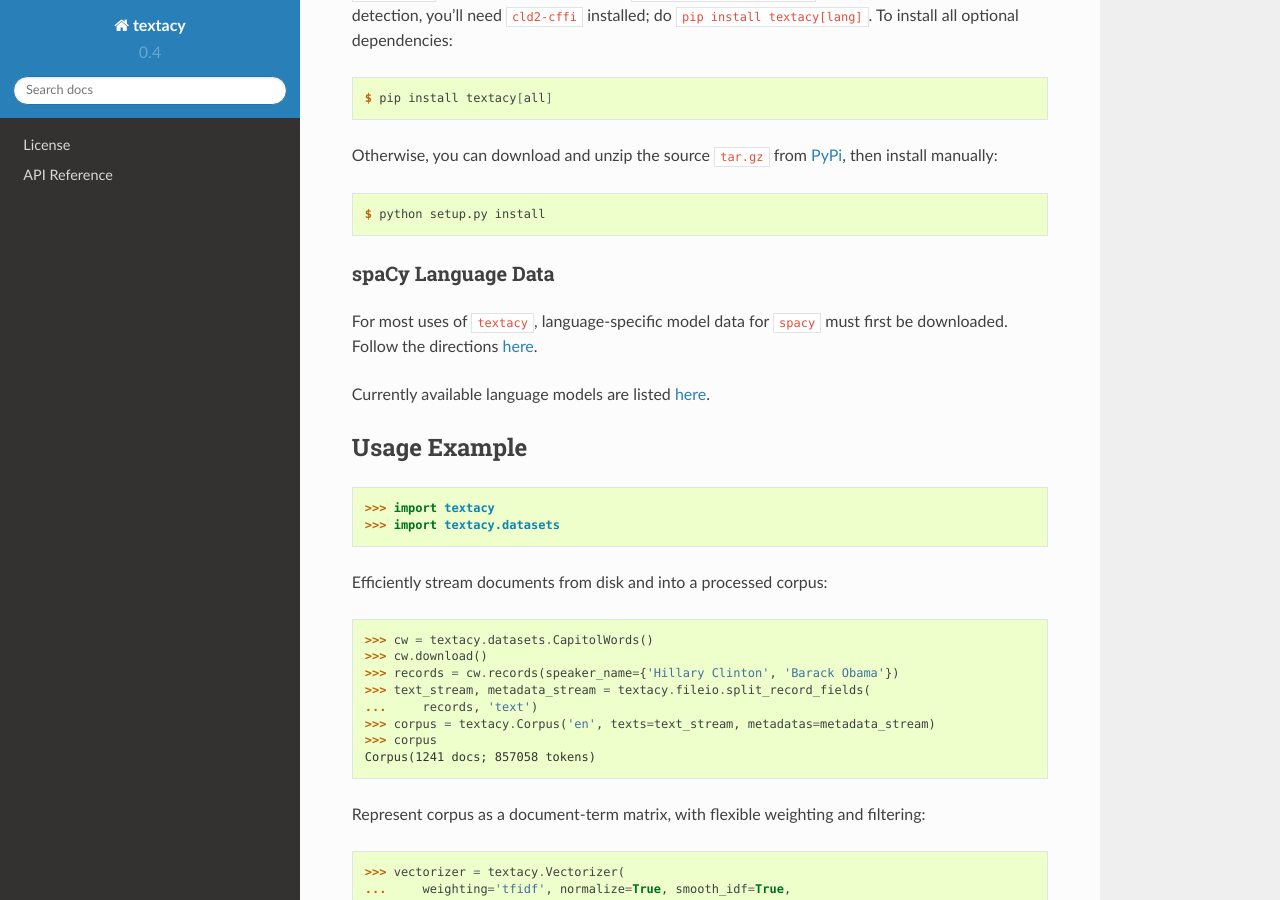
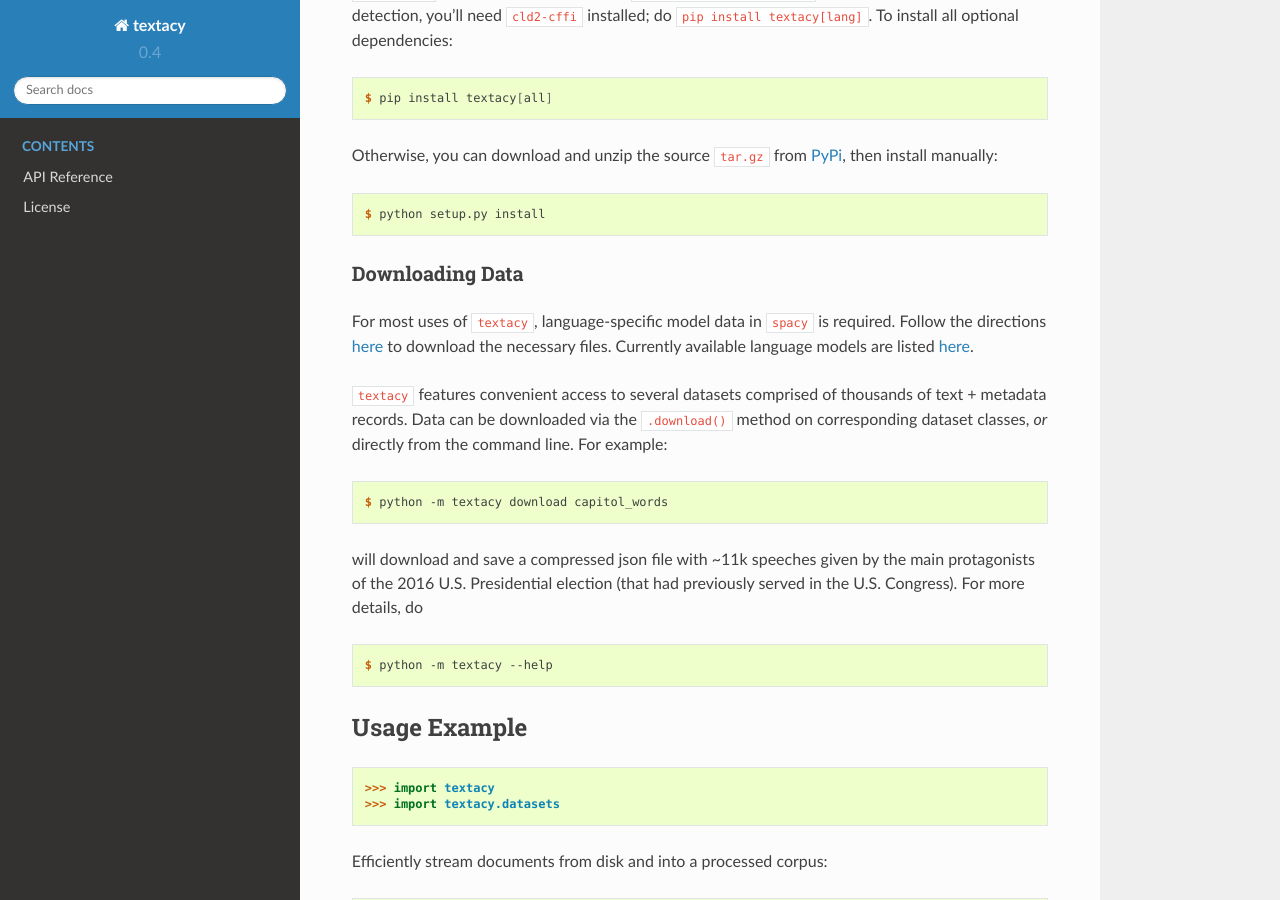
Before and after one commit to chartbeat-labs/textacy, a Sphinx documentation site: the page built from docs/source/index.rst, in a window 1280 px wide and 900 px high, scrolled down 1300 px. Built offline with Sphinx 7.4.7 and the Read the Docs theme 2.0.0, drawn with Linux system fonts in a browser that asks for light colours; some of the changed text lies outside the part shown.

Commit message:
Tweak docs, and add section on using textacy CLI

```diff
--- a/README.rst
+++ b/README.rst
@@ -25,13 +29,18 @@ Features
 
 - Stream text, json, csv, and spaCy binary data to and from disk
 - Clean and normalize raw text, *before* analyzing it
-- Explore a variety of included datasets, with both text data and metadata from Congressional speeches to historical literature to Reddit comments
-- Access and filter basic linguistic elements, such as words and ngrams, noun chunks and sentences
-- Extract named entities, acronyms and their definitions, direct quotations, key terms, and more from documents
+- Explore a variety of included datasets, with both text data and metadata from
+  Congressional speeches to historical literature to Reddit comments
+- Access and filter basic linguistic elements, such as words and ngrams, noun
+  chunks and sentences
+- Extract named entities, acronyms and their definitions, direct quotations,
+  key terms, and more from documents
 - Compare strings, sets, and documents by a variety of similarity metrics
 - Transform documents and corpora into vectorized and semantic network representations
-- Train, interpret, visualize, and save ``sklearn``-style topic models using LSA, LDA, or NMF methods
-- Identify a text's language, display key words in context (KWIC), true-case words, and navigate a parse tree
+- Train, interpret, visualize, and save ``sklearn``-style topic models using
+  LSA, LDA, or NMF methods
+- Identify a text's language, display key words in context (KWIC), true-case words,
+  and navigate a parse tree
 
 ... and more!
 
@@ -59,25 +68,49 @@ or ``conda``:
 
     $ conda install -c conda-forge textacy
 
-**Note:** If you use ``pip``, some dependencies have been made optional, because they can be difficult to install and/or are only needed in certain uses cases. To use visualization functions, you'll need ``matplotlib`` installed; you can do so via ``pip install textacy[viz]``. For automatic language detection, you'll need ``cld2-cffi`` installed; do ``pip install textacy[lang]``. To install all optional dependencies:
+**Note:** If you use ``pip``, some dependencies have been made optional, because
+they can be difficult to install and/or are only needed in certain uses cases.
+To use visualization functions, you'll need ``matplotlib`` installed; you can do
+so via ``pip install textacy[viz]``. For automatic language detection, you'll
+need ``cld2-cffi`` installed; do ``pip install textacy[lang]``. To install all
+optional dependencies:
 
 .. code-block:: console
 
     $ pip install textacy[all]
 
-Otherwise, you can download and unzip the source ``tar.gz`` from  PyPi_, then install manually:
+Otherwise, you can download and unzip the source ``tar.gz`` from  PyPi_,
+then install manually:
 
 .. code-block:: console
 
     $ python setup.py install
 
 
-spaCy Language Data
-~~~~~~~~~~~~~~~~~~~
+Downloading Data
+~~~~~~~~~~~~~~~~
 
-For most uses of ``textacy``, language-specific model data for ``spacy`` must first be downloaded. Follow the directions `here <https://spacy.io/docs/usage/models>`_.
+For most uses of ``textacy``, language-specific model data in ``spacy`` is
+required. Follow the directions `here <https://spacy.io/docs/usage/models>`_
+to download the necessary files. Currently available language models are listed
+`here <https://spacy.io/usage/models#section-available>`_.
 
-Currently available language models are listed `here <https://spacy.io/docs/api/language-models>`_.
+``textacy`` features convenient access to several datasets comprised of thousands
+of text + metadata records. Data can be downloaded via the ``.download()`` method
+on corresponding dataset classes, *or* directly from the command line.
+For example:
+
+.. code-block:: console
+
+    $ python -m textacy download capitol_words
+
+will download and save a compressed json file with ~11k speeches given by the
+main protagonists of the 2016 U.S. Presidential election (that had previously
+served in the U.S. Congress). For more details, do
+
+.. code-block:: console
+
+    $ python -m textacy --help
 
 
 Usage Example
@@ -267,7 +300,8 @@ Compute basic counts and readability statistics for a given text:
      'smog_index': 11.683781121521076,
      'wiener_sachtextformel': 5.401029023140788}
 
-Count terms individually, and represent documents as a bag-of-terms with flexible weighting and inclusion criteria:
+Count terms individually, and represent documents as a bag-of-terms with flexible
+weighting and inclusion criteria:
 
 .. code-block:: pycon
 
```
Also changed, not shown: other parts of README.rst (+11 -4 lines), docs/source/api_reference.rst (+5 -2 lines), docs/source/index.rst (+2 -5 lines).
